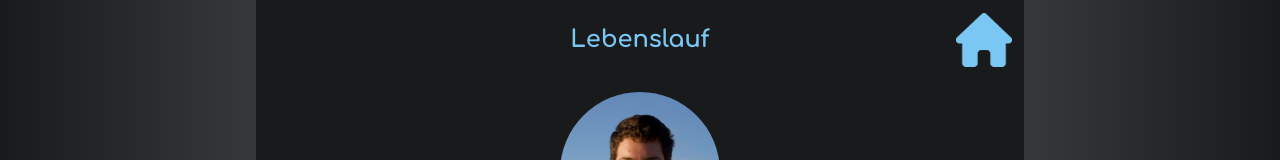
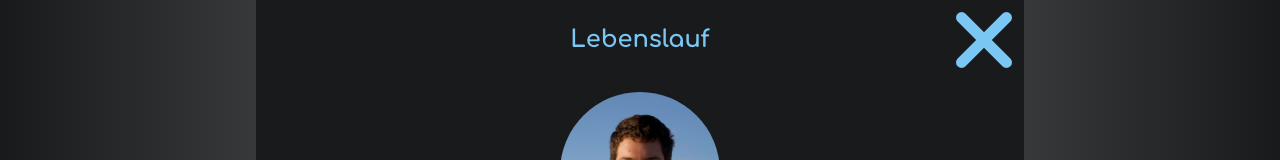
Before and after one commit to tim-w97/MyProfilePage, a React (Create React App) app: page /lebenslauf in a window 1280 px wide. Shown: the top 160 px of the page. Built offline with nearby package versions, Linux system fonts and the light colour scheme.

Commit message:
delete house icon on cv page and replaced it with the X mark

```diff
--- a/src/pages/CVPage.js
+++ b/src/pages/CVPage.js
@@ -3,11 +3,11 @@ import { Link } from "react-router-dom";
 import CVEntry from "../widgets/CVEntry";
 import Divider from "../widgets/Divider";
 import Profile from "../widgets/Profile";
-import houseIcon from "../assets/images/icons/house.png"
 import universityLogo from '../assets/images/logos/hochschule-hof.png'
 import ibykusLogo from '../assets/images/logos/ibykus.jpeg'
 import codivoLogo from '../assets/images/logos/codivo.png'
 import dot9Logo from '../assets/images/logos/dot9.jpeg'
+import XMark from "../widgets/icons/XMark";
 
 function CVPage() {
   useEffect(() => window.scrollTo(0, 0));
@@ -136,7 +136,9 @@ function CVPage() {
             Lebenslauf
           </p>
           <Link to="/">
-            <img className='w-20 p-3' src={houseIcon} alt='Home'/>
+            <div className='w-20'>
+              <XMark className='stroke-tim-light-blue p-3'/>
+            </div>
           </Link>
         </div>
       </div>
```
Also changed, not shown: src/assets/images/icons/house.png (deleted).
